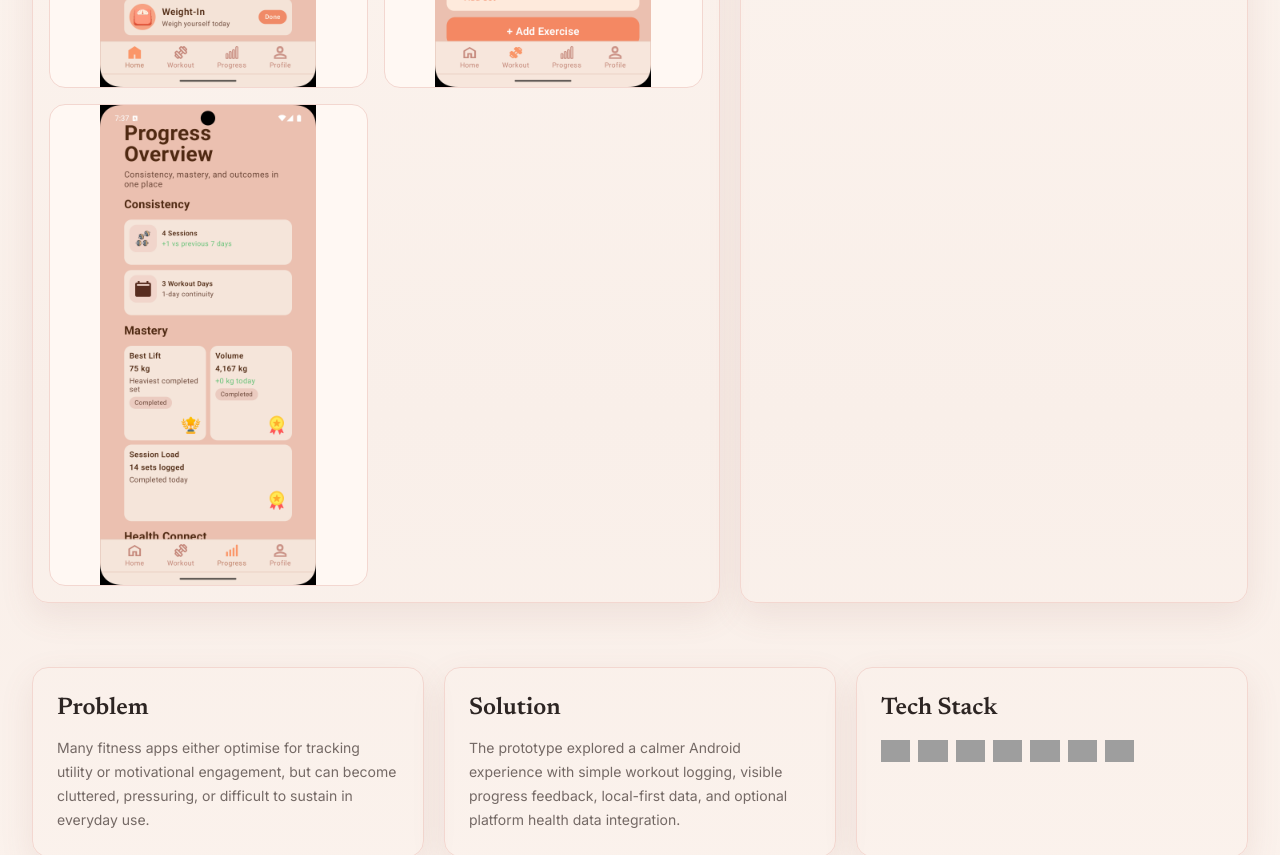
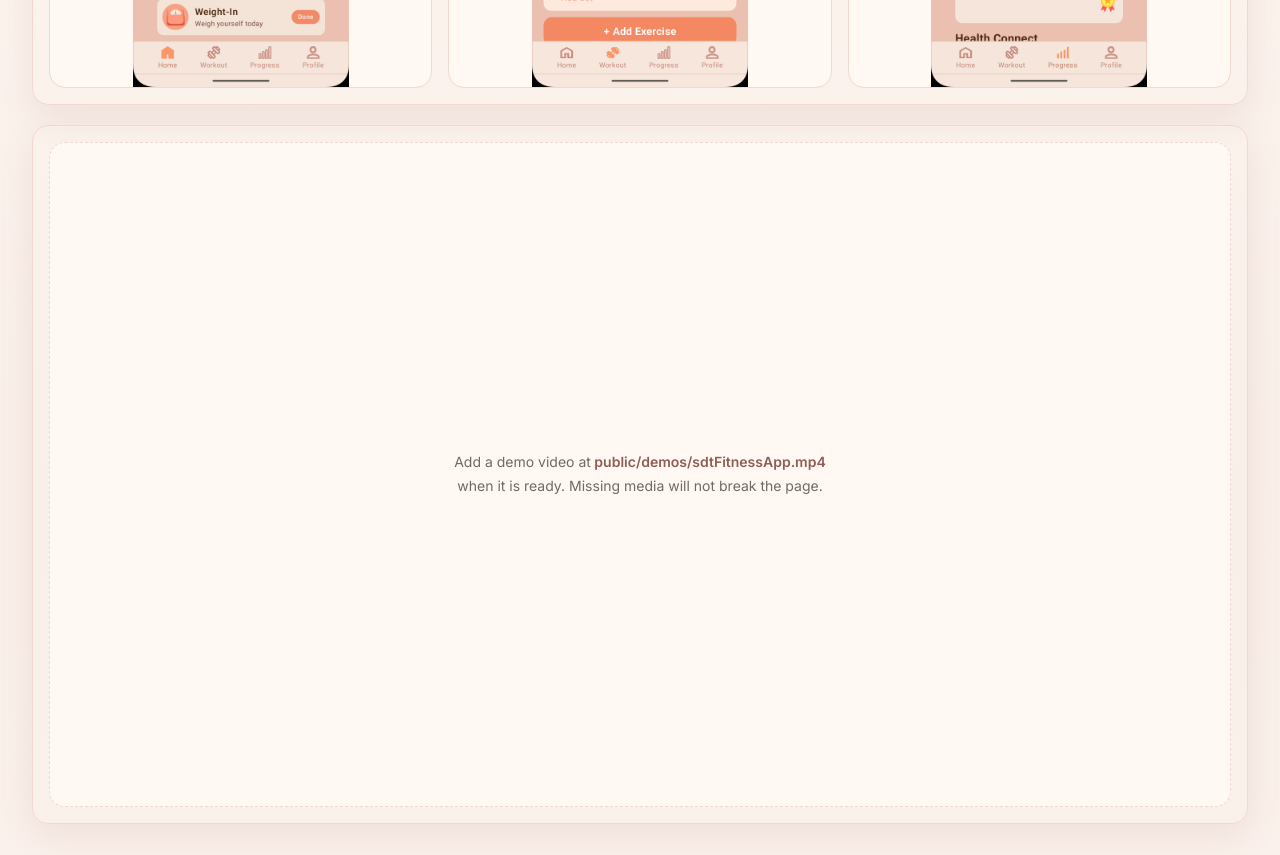
Before and after one commit to sneri12pic/portfolio, a Next.js app: page /projects/fitness-app in a window 1280 px wide. Shown: the part 980-1835 px from the top of the page. Built offline with nearby package versions, Linux system fonts and the light colour scheme; grey boxes are pictures that could not be loaded.

Commit message:
Stack project media: screenshots row above demo, fit video box

```diff
--- a/src/components/ProjectMedia.tsx
+++ b/src/components/ProjectMedia.tsx
@@ -24,9 +24,17 @@ export function ProjectMedia({ project }: { project: Project }) {
 
   return (
     <>
-    <section className="grid gap-5 lg:grid-cols-[1.15fr_0.85fr]">
+    <section className="space-y-5">
       <div className="rounded-2xl border border-petal bg-white/82 p-4 shadow-card">
-        <div className="grid gap-4 sm:grid-cols-2">
+        <div
+          className="grid gap-4"
+          style={{
+            gridTemplateColumns: `repeat(${Math.min(
+              Math.max(visibleScreenshots.length, 1),
+              3
+            )}, minmax(0, 1fr))`
+          }}
+        >
           {visibleScreenshots.length > 0 ? (
             visibleScreenshots.map((screenshot) => (
               <motion.figure
@@ -57,17 +65,19 @@ export function ProjectMedia({ project }: { project: Project }) {
           )}
         </div>
       </div>
-      <div className="rounded-2xl border border-petal bg-white/82 p-4 shadow-card">
-        {project.videoDemo && !videoFailed ? (
+      {project.videoDemo && !videoFailed ? (
+        <div className="mx-auto w-fit max-w-full rounded-2xl border border-petal bg-white/82 p-2 shadow-card">
           <video
-            className="max-h-[32rem] w-full rounded-2xl border border-petal bg-cream object-contain"
+            className="block max-h-[34rem] w-auto max-w-full rounded-xl bg-cream object-contain"
             controls
             preload="metadata"
             onError={() => setVideoFailed(true)}
           >
             <source src={project.videoDemo} type="video/mp4" />
           </video>
-        ) : (
+        </div>
+      ) : (
+        <div className="rounded-2xl border border-petal bg-white/82 p-4 shadow-card">
           <div className="flex aspect-video items-center justify-center rounded-2xl border border-dashed border-petal bg-cream p-8 text-center">
             <p className="max-w-sm text-sm leading-6 text-warm-gray">
               {project.videoDemo ? (
@@ -88,8 +98,8 @@ export function ProjectMedia({ project }: { project: Project }) {
               )}
             </p>
           </div>
-        )}
-      </div>
+        </div>
+      )}
     </section>
 
     <AnimatePresence>
```
